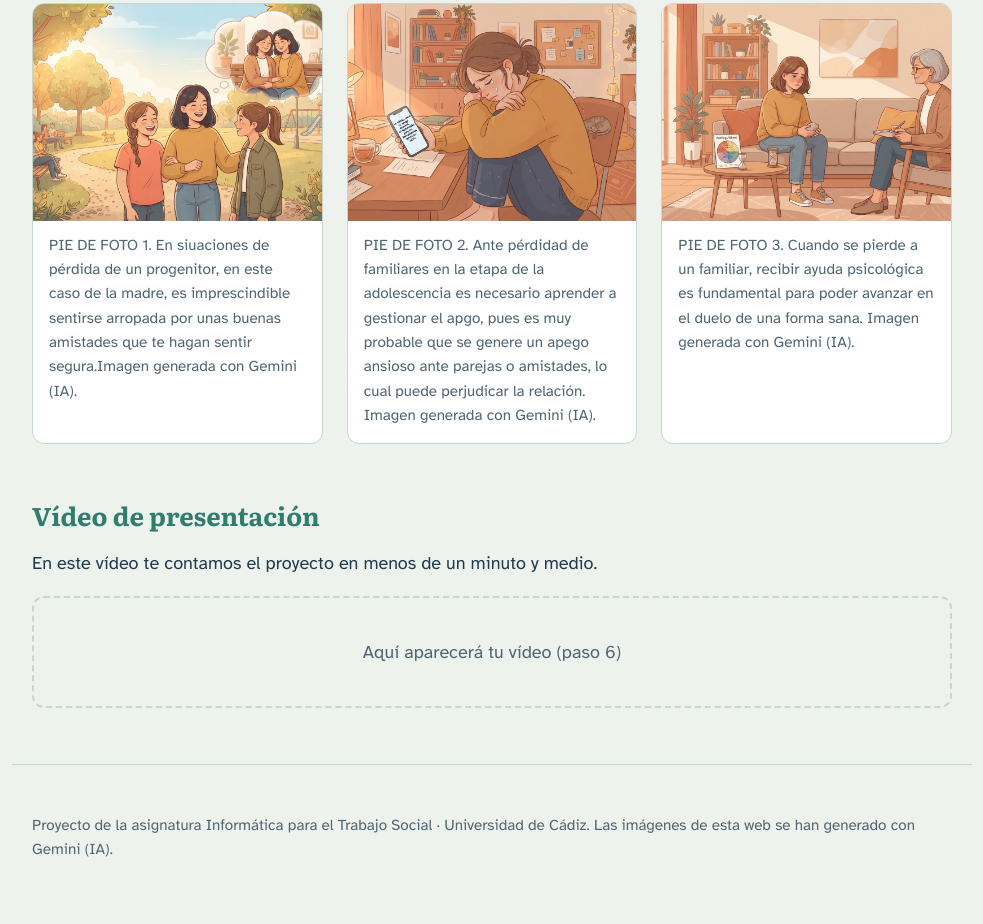
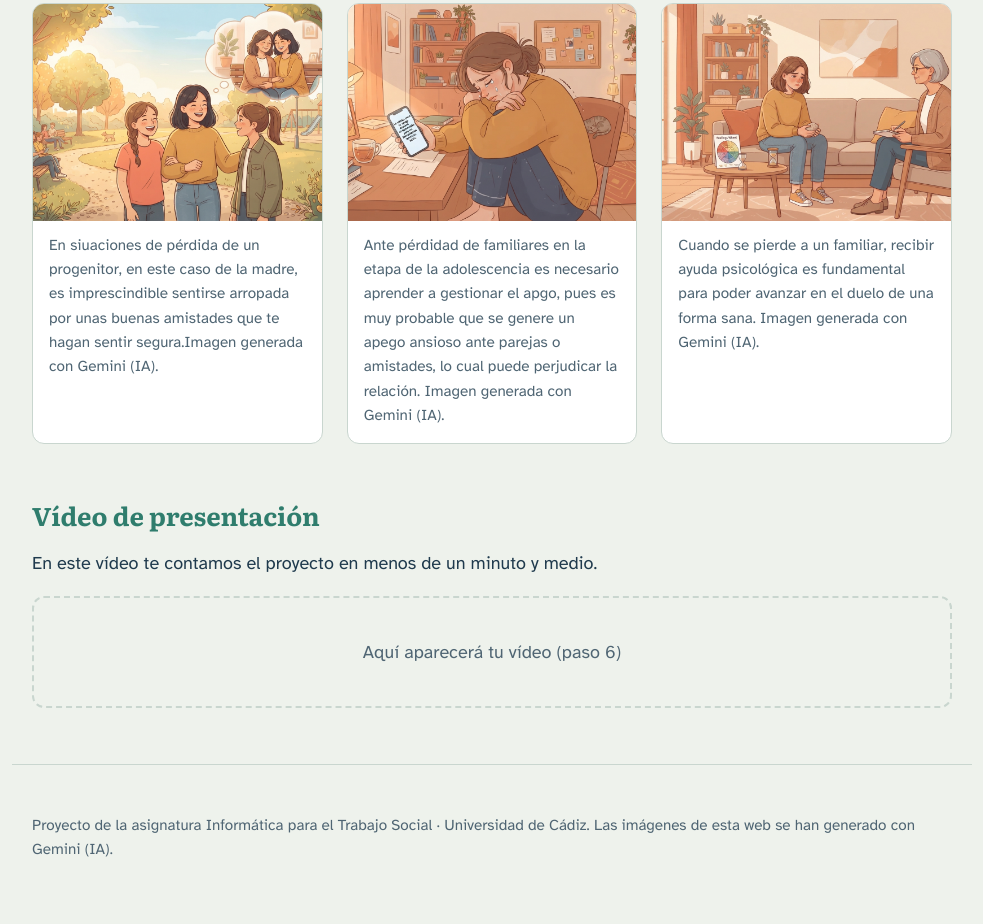
Before and after one commit to martapavon6-hash/practica-imagenes-video, a plain HTML site: page index.html in a window 1280 px wide. Shown: the part 1061-1985 px from the top of the page, without its empty margins (148-1131 px from the left). Drawn offline with Linux system fonts and the light colour scheme.

Commit message:
Añado galeria 2

```diff
--- a/index.html
+++ b/index.html
@@ -166,15 +166,15 @@
 <div class="galeria">
   <figure>
     <img src="img/galeria1.jpg" alt="Una joven adolescente se encuentra en el parque de su barrio con sus amigas para despejarse sobre la situación del fallecimiento de su madre, aún así su mente no puede dejar ni 1 segundo en pensar en lo ocurrido. 1">
-    <figcaption>PIE DE FOTO 1.  En siuaciones de pérdida de un progenitor, en este caso de la madre, es imprescindible sentirse arropada por unas buenas amistades que te hagan sentir segura.Imagen generada con Gemini (IA).</figcaption>
+    <figcaption>En siuaciones de pérdida de un progenitor, en este caso de la madre, es imprescindible sentirse arropada por unas buenas amistades que te hagan sentir segura.Imagen generada con Gemini (IA).</figcaption>
   </figure>
   <figure>
     <img src="img/galeria2.jpg" alt="Una joven adolescente está sentada en el escritorio de su cuarto llorando desconsoladamente debido a que se pareja acaba de cortar la relación que tenía con ella">
-    <figcaption>PIE DE FOTO 2. Ante pérdidad de familiares en la etapa de la adolescencia es necesario aprender a gestionar el apgo, pues es muy probable que se genere un apego ansioso ante parejas o amistades, lo cual puede perjudicar la relación. Imagen generada con Gemini (IA).</figcaption>
+    <figcaption>Ante pérdidad de familiares en la etapa de la adolescencia es necesario aprender a gestionar el apgo, pues es muy probable que se genere un apego ansioso ante parejas o amistades, lo cual puede perjudicar la relación. Imagen generada con Gemini (IA).</figcaption>
   </figure>
   <figure>
     <img src="img/galeria3.jpg" alt="Una jóven adolescente se encuentra en la consultra de una psicóloga para poder hablar y expresar lo que siente ante la pérdida de su madre, y a la vez tambiñen le pide consejos sobre cómo gestionar el apego ansioso que ha generado. ">
-    <figcaption>PIE DE FOTO 3. Cuando se pierde a un familiar, recibir ayuda psicológica es fundamental para poder avanzar en el duelo de una forma sana. Imagen generada con Gemini (IA).</figcaption>
+    <figcaption>Cuando se pierde a un familiar, recibir ayuda psicológica es fundamental para poder avanzar en el duelo de una forma sana. Imagen generada con Gemini (IA).</figcaption>
   </figure>
 </div>
 
```
